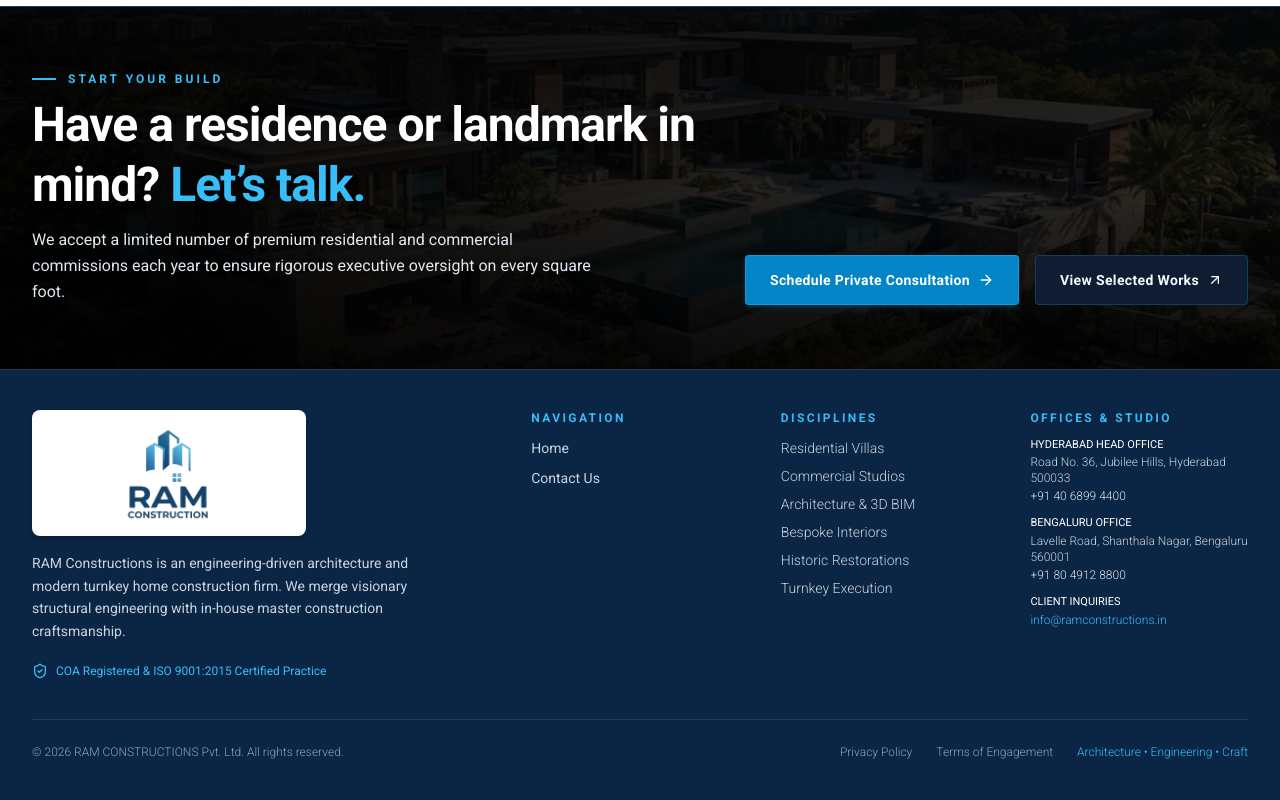
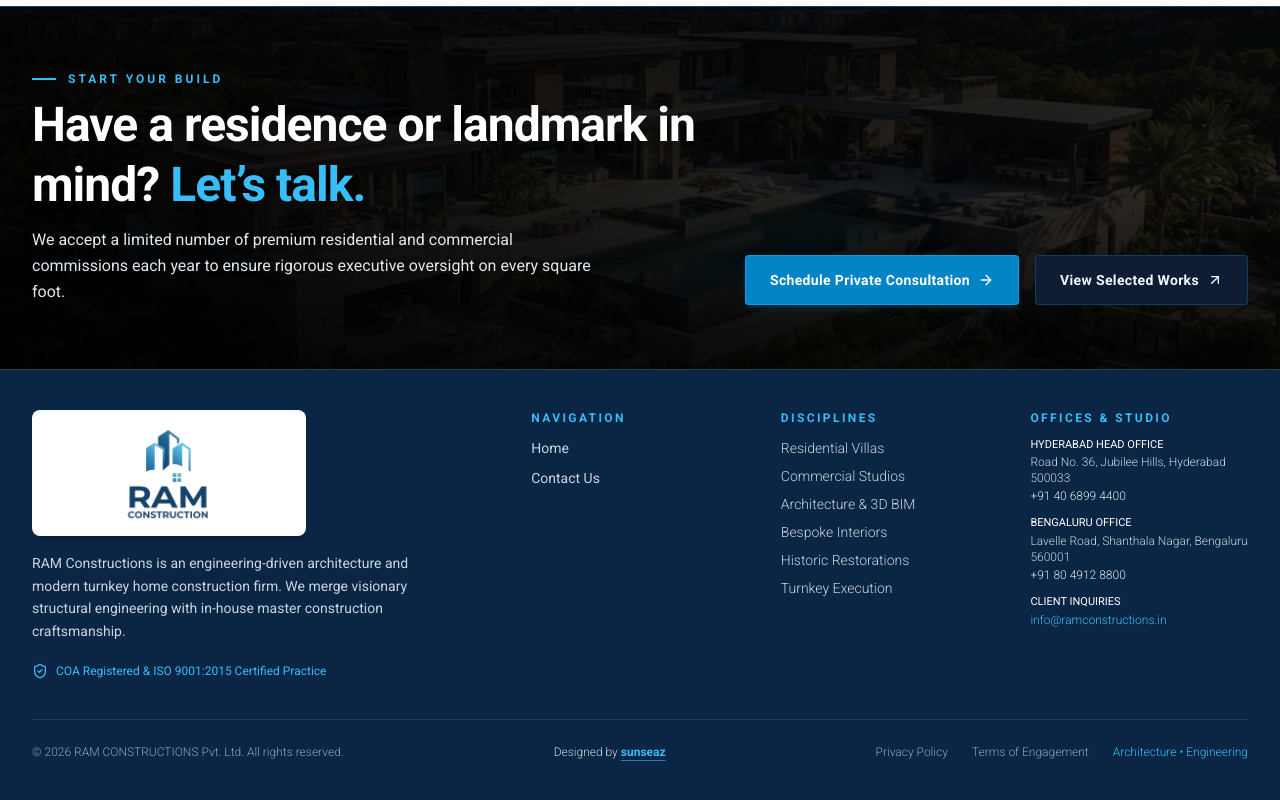
Before and after one commit to Rockynaveen/ram-constructions, a React (Vite) app: page / in a window 1280 px wide. Shown: the part 5782-6582 px from the top of the page. Built offline with nearby package versions, Linux system fonts and the light colour scheme.

Commit message:
Add centered Designed by sunseaz link in footer

```diff
--- a/src/components/layout/Footer.tsx
+++ b/src/components/layout/Footer.tsx
@@ -156,13 +156,26 @@ export const Footer: React.FC = () => {
           </div>
         </div>
 
-        {/* Bottom Legal Strip */}
-        <div className="mt-10 pt-6 border-t border-white/10 flex flex-col sm:flex-row items-center justify-between gap-4 text-xs font-light text-slate-400 font-mono">
+        {/* Bottom Legal Strip with Center Designed by Sunseaz */}
+        <div className="mt-10 pt-6 border-t border-white/10 flex flex-col md:flex-row items-center justify-between gap-4 text-xs font-light text-slate-400 font-mono text-center md:text-left">
           <p>© {new Date().getFullYear()} RAM CONSTRUCTIONS Pvt. Ltd. All rights reserved.</p>
+
+          <p className="text-slate-300">
+            Designed by{' '}
+            <a
+              href="https://www.sunseaz.com/"
+              target="_blank"
+              rel="noopener noreferrer"
+              className="text-[#38BDF8] hover:text-white transition-colors font-semibold underline underline-offset-4 decoration-[#38BDF8]/60 hover:decoration-white"
+            >
+              sunseaz
+            </a>
+          </p>
+
           <div className="flex items-center gap-6">
             <Link to="/privacy" className="hover:text-slate-200 transition-colors">Privacy Policy</Link>
             <Link to="/terms" className="hover:text-slate-200 transition-colors">Terms of Engagement</Link>
-            <span className="text-[#38BDF8]">Architecture • Engineering • Craft</span>
+            <span className="text-[#38BDF8]">Architecture • Engineering</span>
           </div>
         </div>
       </div>
```
